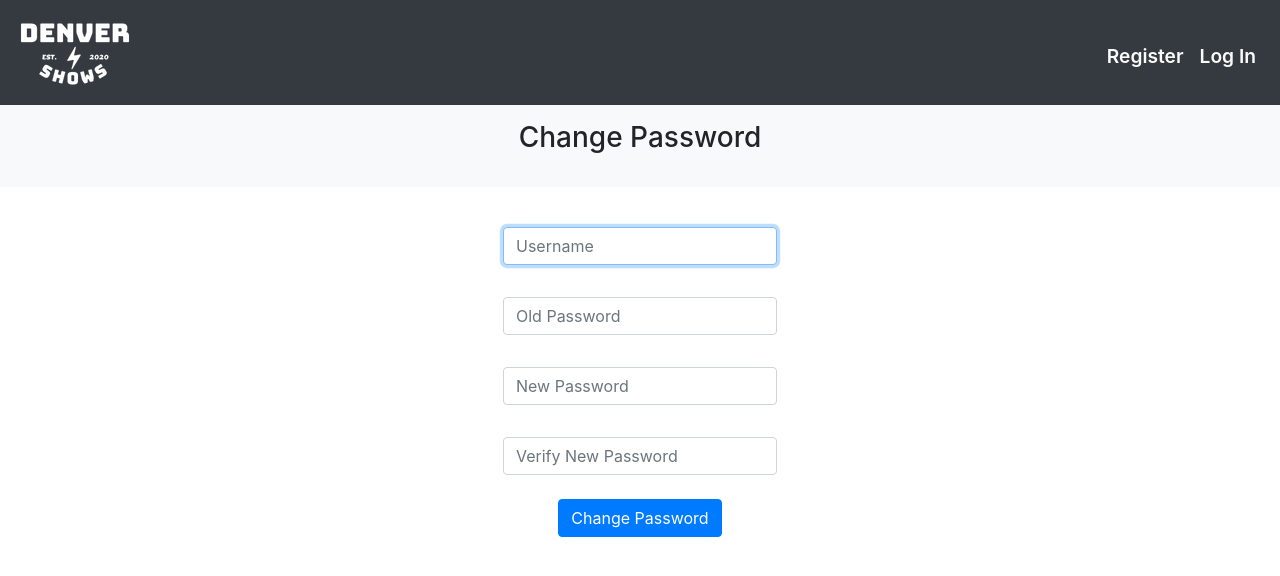
After one commit to dwth0mas/CS50_Final_Project, a Flask app: page /password-change in a window 1280 px wide. The commit adds this page. Shown: the top 576 px of the page. Run offline with Flask 2, Linux system fonts and the light colour scheme; some libraries are stand-ins or nearby versions.

Commit message:
adding password reset page and logic

```diff
--- a/app.py
+++ b/app.py
@@ -109,7 +109,6 @@ def register():
         # Query database to check that username is unique
         rows = db.execute("SELECT COUNT(*) FROM users WHERE username = :username", [username])
         rows_length = rows.fetchone()
-        print(rows_length)
 
         # Ensure username does not already exist
         if rows_length[0] > 0:
@@ -125,6 +124,64 @@ def register():
     # User reached route via GET (as by clicking a link or via redirect)
     else:
         return render_template("register.html")
+
+
+@app.route("/password-change", methods=["GET", "POST"])
+def password_change():
+    """Change user password"""
+
+    # User reached route via POST (as by submitting a form via POST)
+    if request.method == "POST":
+
+        username = request.form.get("username")
+        new_password = generate_password_hash(request.form.get("new-password"))
+
+        # Ensure username was submitted
+        if not request.form.get("username"):
+            return apology("must provide username", 403)
+
+        # Ensure old password was submitted
+        elif not request.form.get("old-password"):
+            return apology("must provide old password", 403)
+
+        # Ensure new password was submitted
+        elif not request.form.get("new-password"):
+            return apology("must provide new password", 403)
+
+        # Ensure new password verification was submitted
+        elif not request.form.get("verify-new-password"):
+            return apology("must verify new password", 403)
+
+        # Ensure the new password is verified
+        elif request.form.get("new-password") != request.form.get("verify-new-password"):
+            return apology("new password does not match verification", 403)
+
+        # Ensure the new password is different from the old password
+        elif request.form.get("new-password") == request.form.get("old-password"):
+            return apology("new password is the same as your old password", 403)
+
+        # Query database to check that username is unique
+        rows_cursor = db.execute("SELECT * FROM users WHERE username = :username", [username])
+        rows_list = rows_cursor.fetchall()
+        rows_length = len(rows_list)
+        print(rows_length)
+        print(rows_list)
+        print(rows_list[0][2])
+
+        # Ensure username exists and password is correct
+        if rows_length != 1 or not check_password_hash(rows_list[0][2], request.form.get("old-password")):
+            return apology("invalid username and/or password", 403)
+
+        # Update user's password in database
+        db.execute("UPDATE users SET hash = :newPassword WHERE username = :username",
+                   (new_password, username))
+
+        password_change_message = "Password Changed Successfully!"
+        return render_template("login.html", password_change_message=password_change_message)
+
+    # User reached route via GET (as by clicking a link or via redirect)
+    else:
+        return render_template("password_change.html")
 
 
 @app.route('/')
@@ -212,13 +269,13 @@ def scheduled_scrapers():
 
 
 # Running scrapers at application start up and every hour to update current upcoming shows
-scheduler = BackgroundScheduler()
-scheduled_scrapers()
-scheduler.add_job(func=scheduled_scrapers, trigger="interval", hours=1)
-scheduler.start()
-
-# Shut down the scheduler when exiting the app
-atexit.register(lambda: scheduler.shutdown())
+# scheduler = BackgroundScheduler()
+# scheduled_scrapers()
+# scheduler.add_job(func=scheduled_scrapers, trigger="interval", hours=1)
+# scheduler.start()
+#
+# # Shut down the scheduler when exiting the app
+# atexit.register(lambda: scheduler.shutdown())
 
 
 def errorhandler(e):
--- a/static/styles.css
+++ b/static/styles.css
@@ -2,24 +2,6 @@ nav .navbar-brand
 {
     /* size for brand */
     font-size: xx-large;
-}
-
-/* colors for brand */
-nav .navbar-brand .blue
-{
-    color: #537fbe;
-}
-nav .navbar-brand .red
-{
-    color: #ea433b;
-}
-nav .navbar-brand .yellow
-{
-    color: #f5b82e;
-}
-nav .navbar-brand .green
-{
-    color: #2e944b;
 }
 
 main .form-control
@@ -51,6 +33,15 @@ main img
 {
     /* left aligning the stock info table */
     text-align: left;
+}
+
+/* Login, Register, Password Change page body styling */
+.form-body {
+    padding-top: 2rem;
+}
+
+.form-group {
+    padding: .5rem;
 }
 
 #shows_table
--- /dev/null
+++ b/templates/password_change.html
@@ -0,0 +1,28 @@
+{% extends "layout.html" %}
+
+{% block title %}
+    Log In
+{% endblock %}
+
+{% block main %}
+    <div class="p-3 text-center bg-light intro-header">
+        <h3 class="mb-3">Change Password</h3>
+    </div>
+    <div class="form-body">
+        <form action="/password-change" method="post">
+            <div class="form-group">
+                <input autocomplete="off" autofocus class="form-control" name="username" placeholder="Username" type="text">
+            </div>
+            <div class="form-group">
+                <input class="form-control" name="old-password" placeholder="Old Password" type="password">
+            </div>
+            <div class="form-group">
+                <input class="form-control" name="new-password" placeholder="New Password" type="password">
+            </div>
+            <div class="form-group">
+                <input class="form-control" name="verify-new-password" placeholder="Verify New Password" type="password">
+            </div>
+            <button class="btn btn-primary" type="submit">Change Password</button>
+        </form>
+    </div>
+{% endblock %}
--- a/templates/register.html
+++ b/templates/register.html
@@ -5,9 +5,10 @@
 {%  endblock %}
 
 {% block main %}
-    <div class="p-1 text-center bg-light">
+    <div class="p-3 text-center bg-light">
         <h3 class="mb-3">Register</h3>
     </div>
+    <div class="form-body">
         <form action="/register" method="post">
             <div class="form-group">
                 <input autocomplete="off" autofocus class="form-control" name="username" placeholder="Username" type="text">
@@ -22,6 +23,7 @@
             <button class="btn btn-primary" type="submit">Register</button>
             </div>
         </form>
+    </div>
 {%  endblock %}
 
 {%  block footer %}
```
Also changed, not shown: templates/login.html (+6 -4 lines), testing.py (deleted, +0 -10 lines), denver_shows.sqlite. Lines whose indentation alone changed are shown as unchanged.
